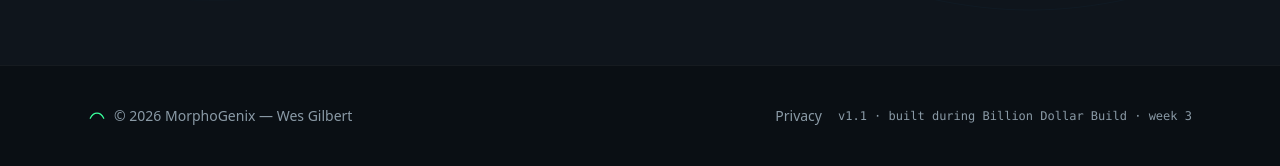
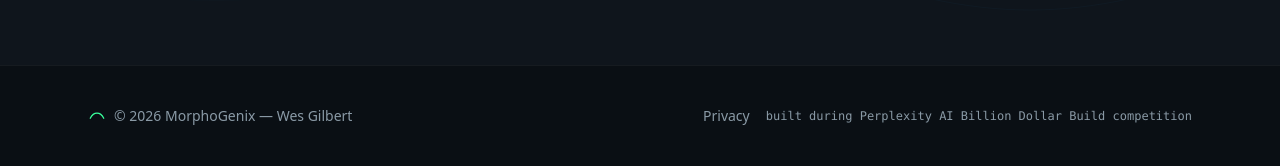
Before and after one commit to Wesley-Jakob-Gilbert/MorphoGenix-Landing-Page, a Python web app: template app/templates/index.html in a window 1280 px wide. Shown: the part 3809-3975 px from the top of the page. Run offline with Jinja, Linux system fonts and the light colour scheme; the template is opened without the code that fills it, so the values that code supplies are empty; some libraries are stand-ins or nearby versions.

Commit message:
copy: simplify footer tagline (drop version + week, credit Perplexity AI competition)

```diff
--- a/app/templates/index.html
+++ b/app/templates/index.html
@@ -748,7 +748,7 @@
     </div>
     <div class="flex items-center gap-4">
       <a href="/privacy" class="hover:text-inkhi">Privacy</a>
-      <span class="font-mono text-xs">v1.1 · built during Billion Dollar Build · week 3</span>
+      <span class="font-mono text-xs">built during Perplexity AI Billion Dollar Build competition</span>
     </div>
   </div>
 </footer>
```
